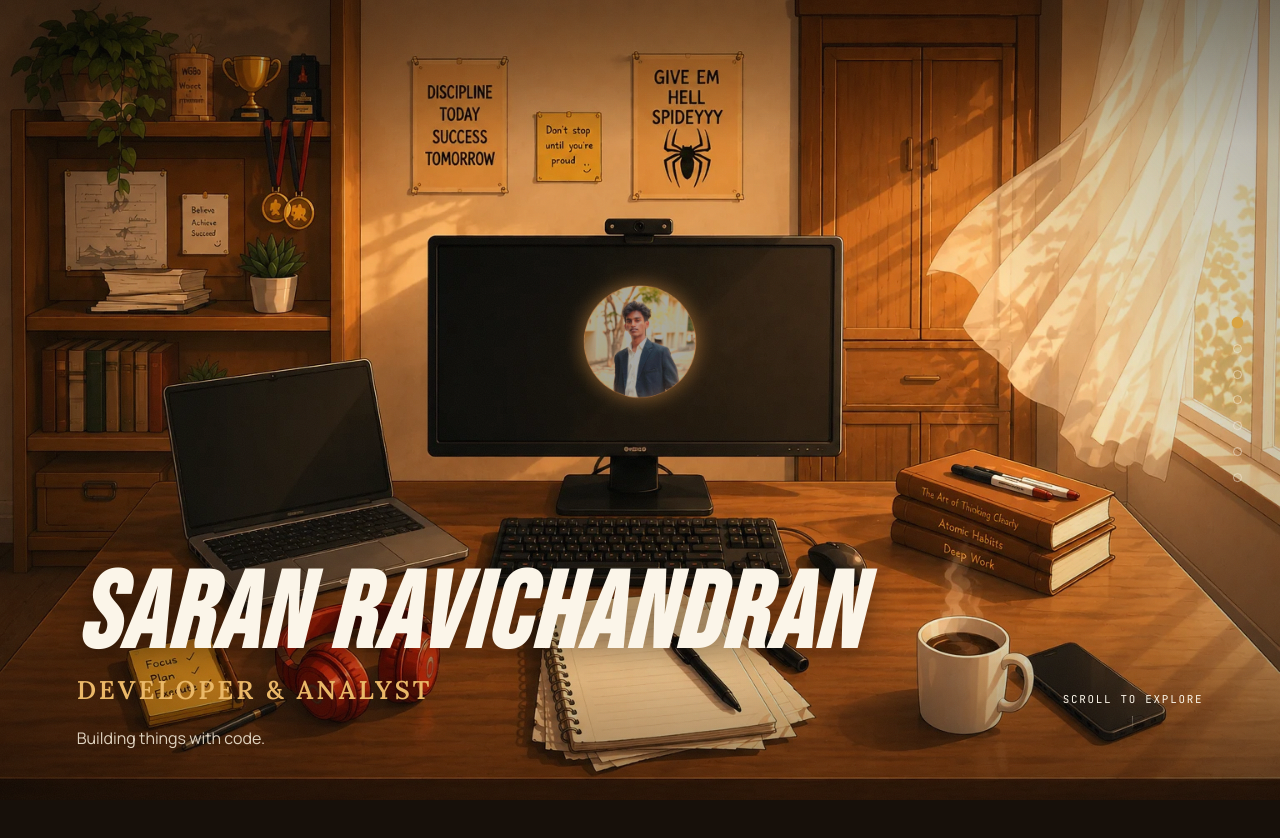
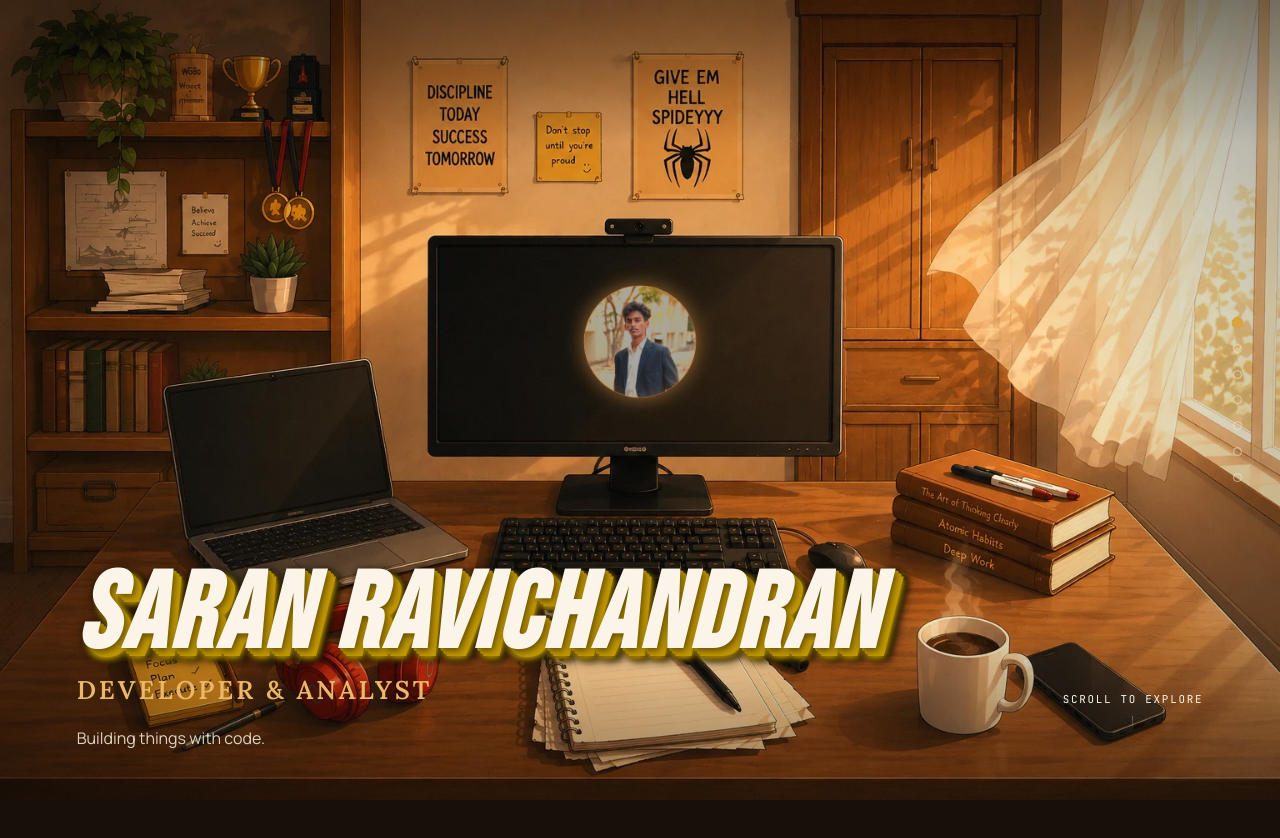
Before and after one commit to Saran-Ravichandran-06/portfolio, a React (Vite) app: page / in a window 1280 px wide. Shown: the top 838 px of the page. Built offline with nearby package versions, Linux system fonts and the light colour scheme; a web font is replaced by a local one.

Commit message:
updated name

```diff
--- a/src/styles/portfolio.css
+++ b/src/styles/portfolio.css
@@ -180,10 +180,17 @@
   font-family: 'Bebas Neue', sans-serif;
   font-size: clamp(3rem, 9vw, 6.7rem);
   font-style: italic;
-  letter-spacing: 0.03em;
+  letter-spacing: 0.04em;
   color: var(--cream-soft);
+  /* color: white;  */
   line-height: 0.95;
-  text-shadow: 0 6px 30px rgba(0, 0, 0, 0.55);
+  text-shadow: 2px 3px 7px rgba(0, 0, 0, 0.50);
+  filter:
+    drop-shadow(3px 3px 0px #c39902)
+    drop-shadow(3px 3px 0px #c39902)
+    drop-shadow(2px 2px 0px #c39902)
+    drop-shadow(3px 1px 0px #000000)
+    drop-shadow(1px 1px 5px rgba(0, 0, 0, 0.6));
 }
 
 .hero-title {
```
